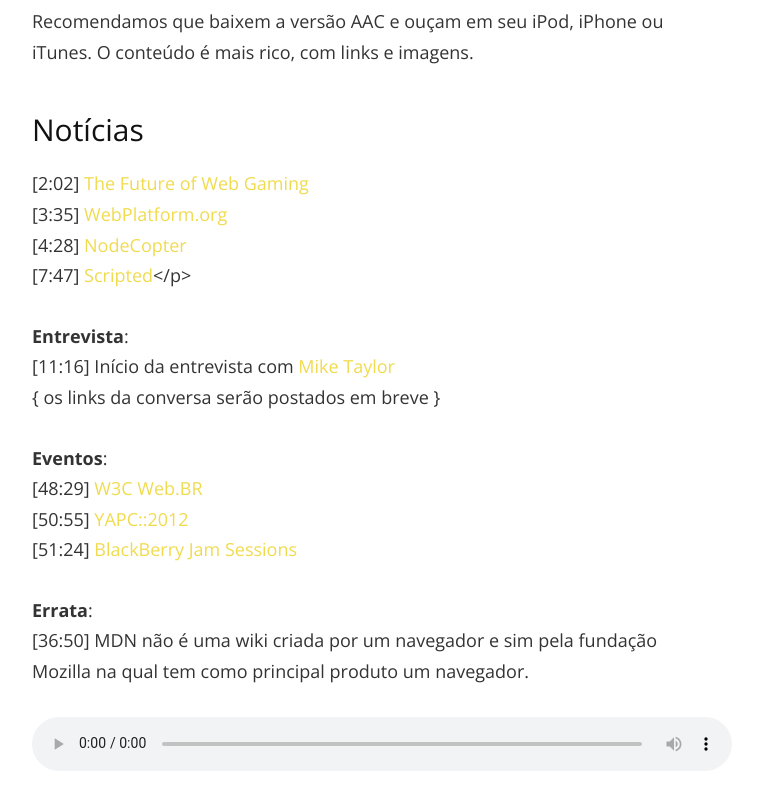
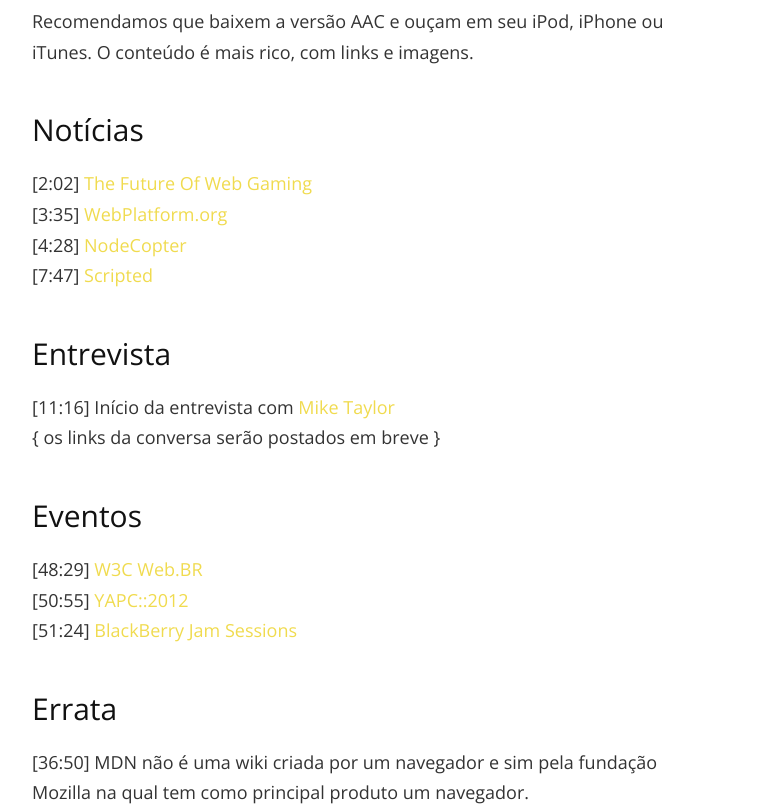
Before and after one commit to almirfilho/zofe, a Jekyll site: the page built from _posts/2012-10-18-zofe-1-agora-e-pra-valer.md, in a window 1280 px wide and 900 px high, scrolled down 1001 px, cut to the strip 89-900 px from the top of the window. Shown: the whole strip, without its empty margins (278-1041 px from the left). Built offline with Jekyll 4.4.1, drawn with Linux system fonts in a browser that asks for light colours; Markdown is read by kramdown in place of the engine named in the settings; comment, search, counter and statistics services are not loaded.

```diff
--- a/_posts/2012-10-18-zofe-1-agora-e-pra-valer.md
+++ b/_posts/2012-10-18-zofe-1-agora-e-pra-valer.md
@@ -24,22 +24,22 @@ Recomendamos que baixem a versão AAC e ouçam em seu iPod, iPhone ou iTunes. O
 
 ## Notícias
 
-[2:02] <a title="The Future Of Web Gaming" href="http://www.youtube.com/watch?v=Voz0-5Ynpyo" target="_blank">The Future of Web Gaming</a><br>
-[3:35] <a title="Web Platform" href="http://webplatform.org" target="_blank">WebPlatform.org</a><br>
-[4:28] <a title="NodeCopter JS" href="http://nodecopter.com" target="_blank">NodeCopter</a><br>
-[7:47] <a title="VMWare's Scripted" href="https://github.com/scripted-editor/scripted" target="_blank">Scripted</a></p>
+\[2:02\] [The Future Of Web Gaming](http://www.youtube.com/watch?v=Voz0-5Ynpyo "The Future Of Web Gaming")<br />
+\[3:35\] [WebPlatform.org](http://webplatform.org "Web Platform")<br />
+\[4:28\] [NodeCopter](http://nodecopter.com "NodeCopter JS")<br />
+\[7:47\] [Scripted](https://github.com/scripted-editor/scripted "VMWare's Scripted")
 
-<p><strong>Entrevista</strong>:<br>
+## Entrevista
 
-[11:16] Início da entrevista com <a title="Mike Taylor" href="http://miketaylr.com" target="_blank">Mike Taylor</a><br>
-{ os links da conversa serão postados em breve }</p>
+\[11:16\] Início da entrevista com [Mike Taylor](http://miketaylr.com)<br />
+{ os links da conversa serão postados em breve }
 
-<p><strong>Eventos</strong>:<br>
+## Eventos
 
-[48:29] <a title="W3C Web.BR" href="http://conferenciaweb.w3c.br" target="_blank">W3C Web.BR</a><br>
-[50:55] <a title="YAPC::2012" href="http://yapcbrasil.org.br/2012" target="_blank">YAPC::2012</a><br>
-[51:24] <a title="BB Jam Sessions" href="http://blackberryjamsessions.com" target="_blank">BlackBerry Jam Sessions</a></p>
+\[48:29\] [W3C Web.BR](http://conferenciaweb.w3c.br)<br />
+\[50:55\] [YAPC::2012](http://yapcbrasil.org.br/2012)<br />
+\[51:24\] [BlackBerry Jam Sessions](http://blackberryjamsessions.com)
 
-<p><strong>Errata</strong>:<br>
+## Errata
 
-[36:50] MDN não é uma wiki criada por um navegador e sim pela fundação Mozilla na qual tem como principal produto um navegador.</p>
+\[36:50\] MDN não é uma wiki criada por um navegador e sim pela fundação Mozilla na qual tem como principal produto um navegador.
```
